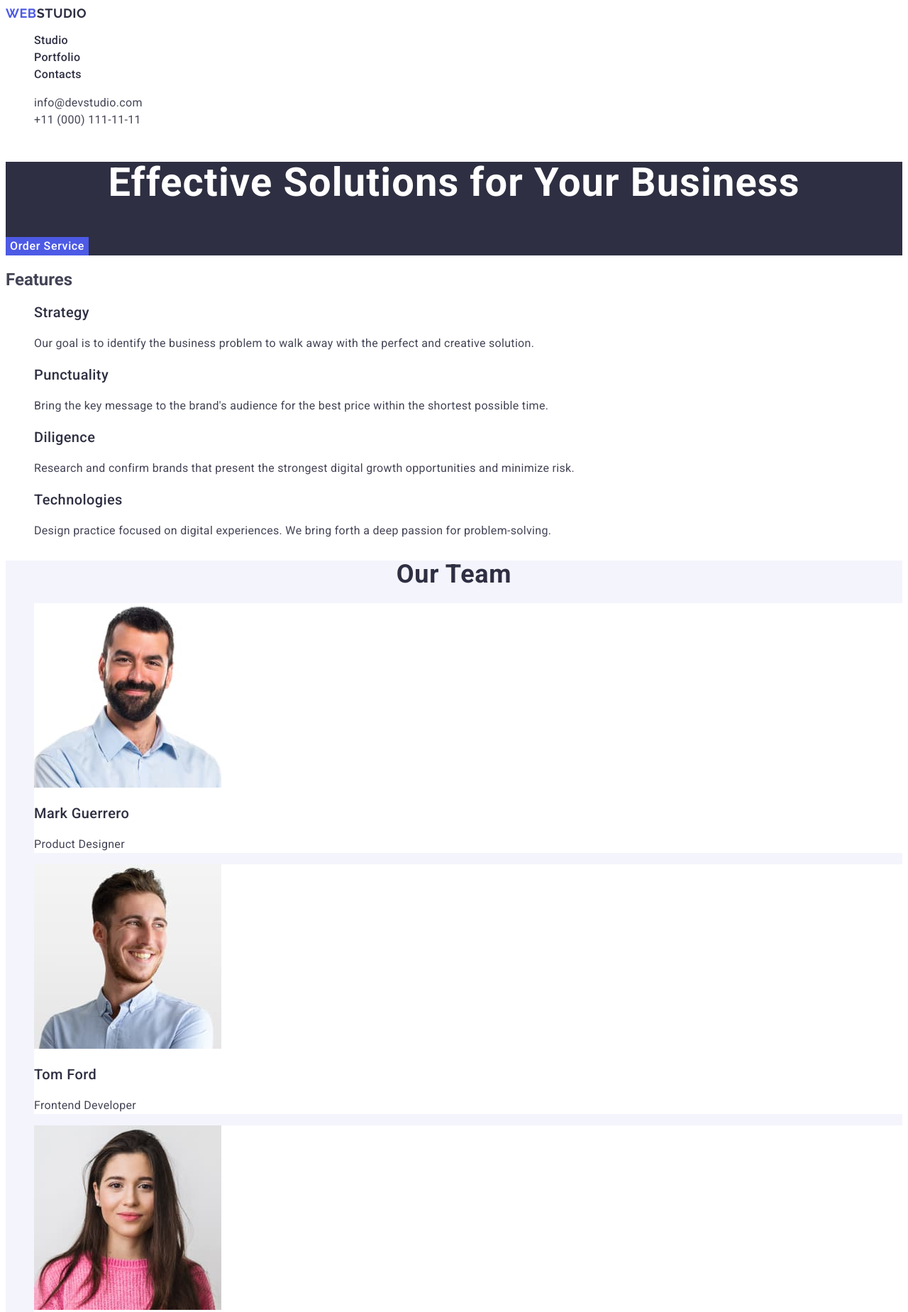
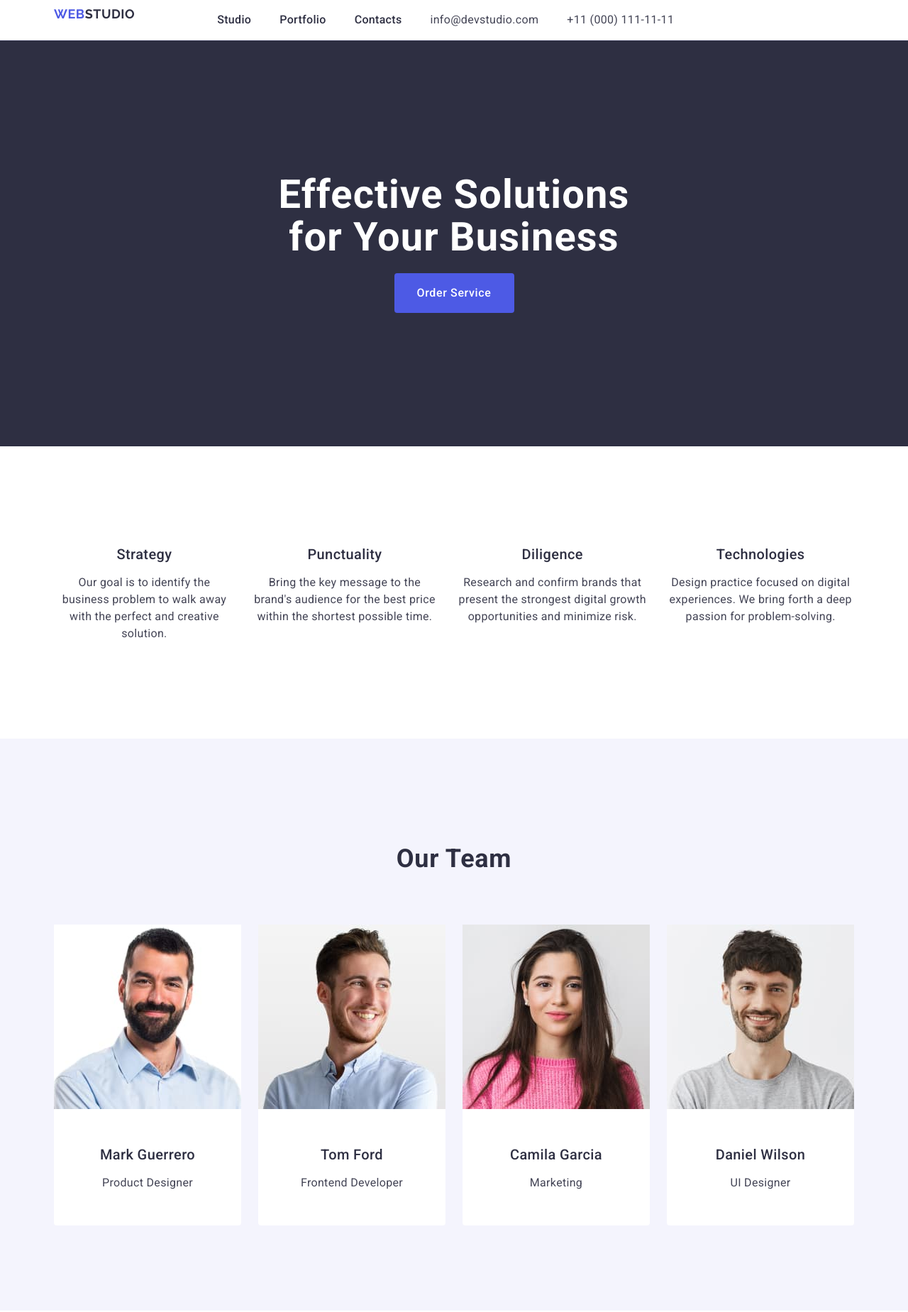
Before and after one commit to Sashke777/goit-markup-hw-03, a plain HTML site: page index.html in a window 1280 px wide. Shown: the top 1849 px of the page at 71% size. Drawn offline with nearby package versions, Linux system fonts and the light colour scheme.

Commit message:
add style and adding blocks

```diff
--- a/css/styles.css
+++ b/css/styles.css
@@ -7,7 +7,25 @@ body {
 ul,ol {
     list-style-type: none;
 }
+img {
+    display: block;
+}
 /* Header section */
+.header {
+    border-bottom: 1px solid #e7e9fc
+}
+.header-container{
+    max-width: 1158px;
+    margin: 0 auto;
+    padding: 0 15px;
+    display: flex;
+    align-items: center;
+}
+nav {
+    display: flex;
+    align-items: center;
+
+}
 .logo-class {
     font-family: "Raleway", sans-serif;
     font-weight: 700;
@@ -16,12 +34,17 @@ ul,ol {
     letter-spacing: 0.03em;
     text-transform: uppercase;
     color: #4d5ae5;
+    margin-right: 76px;
 }
 
 .logo-span-studio {
     color: #2e2f42;
 }
-
+.header-menu-container{
+    display: flex;
+    gap: 40px;
+    margin-right: 0;
+}
 .nav-link-class {
     font-weight: 500;
     font-size: 16px;
@@ -29,6 +52,8 @@ ul,ol {
     letter-spacing: 0.02em;
     color: #2e2f42;
     text-decoration: none;
+    padding-top: 24px;
+    padding-bottom: 24px;
 }
 
 .nav-link-class:hover,
@@ -36,6 +61,10 @@ ul,ol {
     color: #404bbf;
 }
 
+.header-address-container{
+    display: flex;
+    gap: 40px;
+}
 .contact-info {
     font-style: normal;
     color: #434455;
@@ -57,6 +86,12 @@ ul,ol {
 /* Main section */
 .section-class {
     background-color: #2e2f42;
+    padding: 188px 0;
+}
+.conteiner{
+    max-width: 1200px;
+    margin: 0 auto;
+    padding: 0 15px;
 }
 
 .section-heading {
@@ -65,9 +100,14 @@ ul,ol {
     text-align: center;
     letter-spacing: 0.02em;
     color: #ffffff;
+    max-width: 496px;
+    margin: 0 auto 20px;
 }
 
 .button-class {
+    display: block;
+    min-width: 169px;
+    height: 56px;
     background-color: #4D5AE5;
     font-family: "Roboto", sans-serif;
     font-weight: 500;
@@ -77,22 +117,60 @@ ul,ol {
     color: #ffffff;
     cursor: pointer;
     border: none;
+    border-radius: 4px;
+    margin: 0 auto;
+    text-align: center;
+    padding: 0 20px;
 }
 
 .button-class:hover,
 .button-class:focus {
     background-color: #404BBF;
+
 }
 
-/* Second section */
+/* Features section */
+.section-features {
+   padding: 120px 0;
+}
+
+.container {
+    max-width: 1158px;
+    margin: 0 auto;
+    padding: 0 15px;
+}
+.visually-hidden {
+    position: absolute;
+    width: 1px;
+    height: 1px;
+    padding: 0;
+    margin: -1px;
+    overflow: hidden;
+    clip: rect(0, 0, 0, 0);
+    border: 0;
+}
+.features-list {
+    display: flex;
+    gap: 24px;
+    /* Відступ між елементами списку */
+    list-style: none;
+    padding: 0;
+    margin: 0;
+}
+.feature-item {
+    width: calc((100% - 72px) / 4);
+    /* Ширина пункту списку */
+    flex-basis: calc((100% - 3 * 24px) / 4);
+    /* Альтернативне визначення ширини */
+}
 .list-item-heading {
     font-weight: 500;
     font-size: 20px;
     line-height: 1.2;
     letter-spacing: 0.02em;
     color: #2e2f42;
+    margin-bottom: 8px;
 }
-
 .list-item-paragraph {
     font-size: 16px;
     line-height: 1.5;
@@ -103,6 +181,7 @@ ul,ol {
 /* Our Team */
 .team-section {
     background-color: #F4F4FD;
+    padding: 120px 0;
 }
 
 .team-heading {
@@ -112,10 +191,26 @@ ul,ol {
     letter-spacing: 0.02em;
     text-transform: capitalize;
     color: #2e2f42;
-    margin-bottom: 20px;
+    margin-bottom: 72px;
+}
+.team-list{
+    display: flex;
+    gap: 24px;
+    list-style: none;
+    padding: 0;
+    margin: 0;
 }
 .team-item {
     background-color: #FFFFFF;
+    width: calc((100% - 72px) / 4);/* Ширина для кожного елемента */
+    border-radius: 0px 0px 4px 4px;/* Заокруглення нижніх кутів */
+    overflow: hidden;}/* Для правильного відображення border-radius з зображенням */
+
+.team-member-info {
+    padding: 32px 0;
+    /* Відступи зверху і знизу */
+    text-align: center;
+    /* Центрування тексту */
 }
 .list-item-heading {
     font-weight: 500;
@@ -123,6 +218,7 @@ ul,ol {
     line-height: 1.2;
     letter-spacing: 0.02em;
     color: #2e2f42;
+    margin-bottom: 8px;
 }
 
 .list-item-paragraph {
@@ -130,14 +226,21 @@ ul,ol {
     line-height: 1.5;
     letter-spacing: 0.02em;
     color: #434455;
+    text-align: center;
 }
 
 /* Our portfolio */
 .portfolio-section {
-    background-color: #FFFFFF
-
+    padding-top: 120px;
+    padding-bottom: 120px;
+    background-color: #FFFFFF;
 }
 
+.container {
+    max-width: 1158px;
+    margin: 0 auto;
+    padding: 0 15px;
+}
 .portfolio-heading {
     font-size: 36px;
     line-height: 1.11;
@@ -145,14 +248,36 @@ ul,ol {
     letter-spacing: 0.02em;
     text-transform: capitalize;
     color: #2e2f42;
+    margin-bottom: 72px;
+}
+.portfolio-list {
+    display: flex;
+    flex-wrap: wrap;/* Для переносу елементів */
+    column-gap: 24px;/* Горизонтальні відступи */
+    row-gap: 48px;/* Вертикальні відступи */
+    list-style: none;
+    padding: 0;
+    margin: 0;
 }
 
+.portfolio-item {
+    width: calc((100% - 48px) / 3);/* Ширина елемента */
+    background-color: #FFFFFF;
+}
+.portfolio-content {
+    padding: 32px 16px;
+    border: 1px solid #e7e9fc;
+    border-top: none;/* Вимикаємо обводку зверху */
+    border-radius: 0 0 4px 4px;/* Заокруглення нижніх кутів */
+}
 .list-item-heading {
     font-weight: 500;
     font-size: 20px;
     line-height: 1.2;
     letter-spacing: 0.02em;
     color: #2e2f42;
+    margin-bottom: 8px;/* Відступ між заголовком і категорією */
+    text-align: center;
 }
 
 .list-item-paragraph {
@@ -160,11 +285,13 @@ ul,ol {
     line-height: 1.5;
     letter-spacing: 0.02em;
     color: #434455;
+    text-align: center;
 }
 
 /* Footer section */
 .footer-class {
     background-color: #2e2f42;
+    padding: 100px 0;
 }
 
 .logo-class {
@@ -176,6 +303,8 @@ ul,ol {
     text-transform: uppercase;
     color: #4d5ae5;
     text-decoration: none;
+    display: inline-block;
+    margin-bottom: 16px;
 }
 
 .logo-class .logo-span {
@@ -188,4 +317,5 @@ ul,ol {
     letter-spacing: 0.02em;
     font-size: 14px;
     margin-top: 10px;
+    max-width: 264px;
 }
--- a/index.html
+++ b/index.html
@@ -10,23 +10,31 @@
       href="https://fonts.googleapis.com/css2?family=Raleway:wght@700&family=Roboto:wght@400;500;700&display=swap"
       rel="stylesheet"
     />
+    <link
+      rel="stylesheet"
+      href="https://cdnjs.cloudflare.com/ajax/libs/modern-normalize/3.0.1/modern-normalize.min.css"
+      integrity="sha512-q6WgHqiHlKyOqslT/lgBgodhd03Wp4BEqKeW6nNtlOY4quzyG3VoQKFrieaCeSnuVseNKRGpGeDU3qPmabCANg=="
+      crossorigin="anonymous"
+      referrerpolicy="no-referrer"
+    />
     <link rel="stylesheet" href="./css/styles.css" />
   </head>
   <body>
     <!-- Header section -->
-    <header>
+    <header class="header">
+      <div class="header-container">
         <nav>
           <a href="./index.html" class="logo-class"
             >Web<span class="logo-span-studio">Studio</span></a
           >
-        <ul>
+          <ul class="header-menu-container">
             <li><a href="./index.html" class="nav-link-class">Studio</a></li>
             <li><a href="" class="nav-link-class">Portfolio</a></li>
             <li><a href="" class="nav-link-class">Contacts</a></li>
           </ul>
         </nav>
         <address class="contact-info">
-        <ul>
+          <ul class="header-address-container">
             <li>
               <a href="mailto:info@devstudio.com" class="contact-link-class"
                 >info@devstudio.com</a
@@ -39,24 +47,28 @@
             </li>
           </ul>
         </address>
+      </div>
     </header>
 
     <!-- Main section -->
     <main>
       <section class="section-class">
+        <div class="conteiner">
           <h1 class="section-heading">Effective Solutions for Your Business</h1>
           <button type="button" class="button-class">Order Service</button>
+        </div>
       </section>
 
-      <!--  Section second-->
-      <section>
-        <h2>Features</h2>
-        <ul>
-          <li>
+      <!--  Features section -->
+      <section class="section-features">
+        <div class="container">
+          <h2 class="visually-hidden">Features</h2>
+          <ul class="features-list">
+            <li class="features-item">
               <h3 class="list-item-heading">Strategy</h3>
               <p class="list-item-paragraph">
-              Our goal is to identify the business problem to walk away with the
-              perfect and creative solution.
+                Our goal is to identify the business problem to walk away with
+                the perfect and creative solution.
               </p>
             </li>
             <li>
@@ -81,20 +93,24 @@
               </p>
             </li>
           </ul>
+        </div>
       </section>
 
       <!-- Our Team -->
       <section class="team-section">
+        <div class="container">
           <h2 class="team-heading">Our Team</h2>
-        <ul>
+          <ul class="team-list">
             <li class="team-item">
               <img
                 src="./images/mark-guerrero.jpg"
                 alt="Mark Guerrero, Product Designer"
                 width="264"
               />
+              <div class="team-member-info">
                 <h3 class="list-item-heading">Mark Guerrero</h3>
                 <p class="list-item-paragraph">Product Designer</p>
+              </div>
             </li>
 
             <li class="team-item">
@@ -103,8 +119,10 @@
                 alt="Photo Tom Ford, Frontend Developer"
                 width="264"
               />
+              <div class="team-member-info">
                 <h3 class="list-item-heading">Tom Ford</h3>
                 <p class="list-item-paragraph">Frontend Developer</p>
+              </div>
             </li>
 
             <li class="team-item">
@@ -113,9 +131,10 @@
                 alt="Photo Camila Garcia , Marketing"
                 width="264"
               />
-
+              <div class="team-member-info">
                 <h3 class="list-item-heading">Camila Garcia</h3>
                 <p class="list-item-paragraph">Marketing</p>
+              </div>
             </li>
             <li class="team-item">
               <img
@@ -123,16 +142,20 @@
                 alt="Photo Daniel Wilson , UI Designer"
                 width="264"
               />
+              <div class="team-member-info">
                 <h3 class="list-item-heading">Daniel Wilson</h3>
                 <p class="list-item-paragraph">UI Designer</p>
+              </div>
             </li>
           </ul>
+        </div>
       </section>
 
-      <!-- Our portfolio +-->
+      <!-- Our portfolio -->
       <section class="portfolio-section">
+        <div class="container">
           <h2 class="portfolio-heading">Our Portfolio</h2>
-        <ul>
+          <ul class="portfolio-list">
             <li class="portfolio-item">
               <img
                 src="./images/banking-app.jpg"
@@ -140,8 +163,10 @@
                 width="360"
                 height="300"
               />
+              <div class="portfolio-content">
                 <h3 class="list-item-heading">Banking App</h3>
                 <p class="list-item-paragraph">App</p>
+              </div>
             </li>
             <li class="portfolio-item">
               <img
@@ -150,8 +175,10 @@
                 width="360"
                 height="300"
               />
+              <div class="portfolio-content">
                 <h3 class="list-item-heading">Cashless Payment</h3>
                 <p class="list-item-paragraph">Marketing</p>
+              </div>
             </li>
             <li class="portfolio-item">
               <img
@@ -160,8 +187,10 @@
                 width="360"
                 height="300"
               />
+              <div class="portfolio-content">
                 <h3 class="list-item-heading">Meditation App</h3>
                 <p class="list-item-paragraph">App</p>
+              </div>
             </li>
             <li class="portfolio-item">
               <img
@@ -170,8 +199,10 @@
                 width="360"
                 height="300"
               />
+              <div class="portfolio-content">
                 <h3 class="list-item-heading">Taxi Service</h3>
                 <p class="list-item-paragraph">Marketing</p>
+              </div>
             </li>
             <li class="portfolio-item">
               <img
@@ -180,8 +211,10 @@
                 width="360"
                 height="300"
               />
+              <div class="portfolio-content">
                 <h3 class="list-item-heading">Screen Illustrations</h3>
                 <p class="list-item-paragraph">Design</p>
+              </div>
             </li>
             <li class="portfolio-item">
               <img
@@ -190,22 +223,27 @@
                 width="360"
                 height="300"
               />
+              <div class="portfolio-content">
                 <h3 class="list-item-heading">Online Courses</h3>
                 <p class="list-item-paragraph">Marketing</p>
+              </div>
             </li>
           </ul>
+        </div>
       </section>
     </main>
 
-    <!-- Footer section +-->
+    <!-- Footer section -->
     <footer class="footer-class">
+      <div class="container">
         <a href="./index.html" class="logo-class"
           >Web<span class="logo-span">Studio</span></a
         >
         <p class="footer-paragraph">
-        Increase the flow of customers and sales for your business with digital
-        marketing & growth solutions.
+          Increase the flow of customers and sales for your business with
+          digital marketing & growth solutions.
         </p>
+      </div>
     </footer>
   </body>
 </html>
```
Lines whose indentation alone changed are shown as unchanged.
